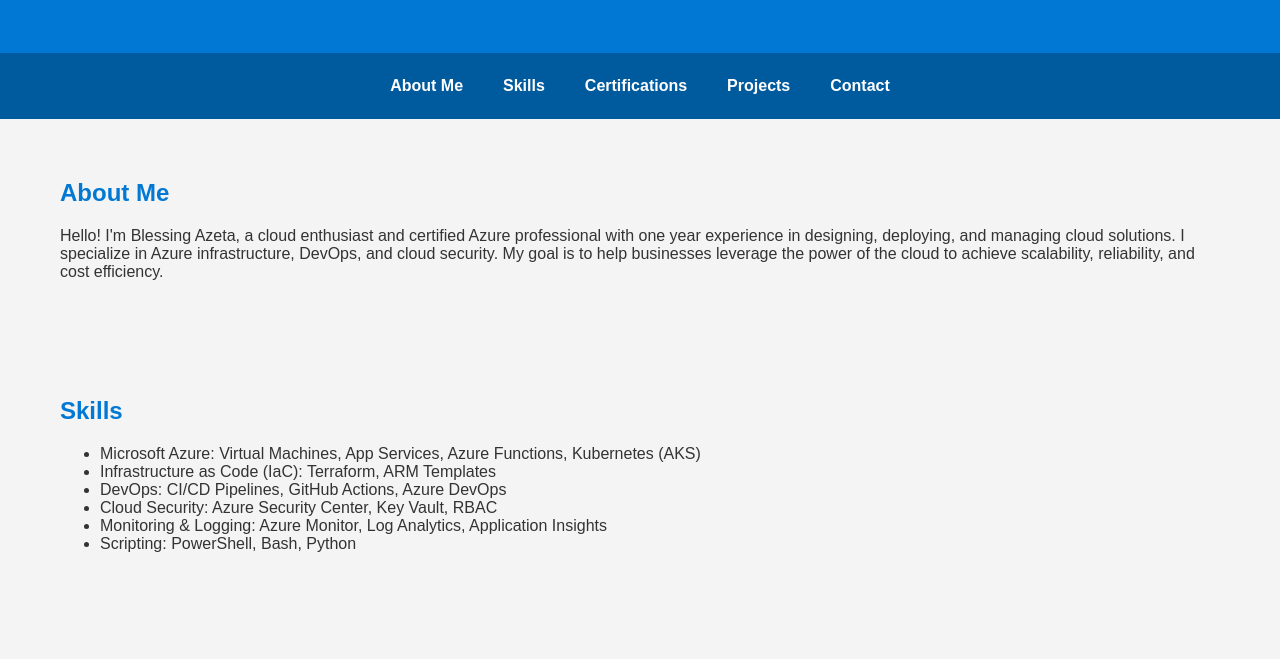
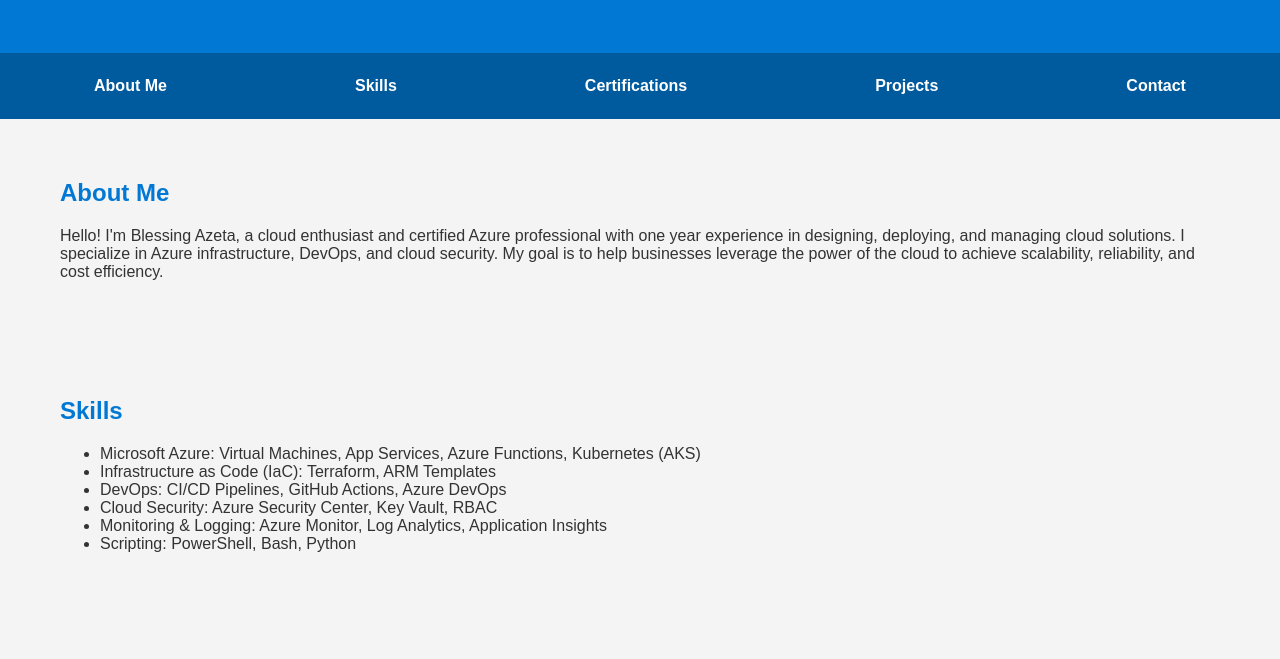
Before and after one commit to Azeta-Insights/Portfolio, a plain HTML site: page index.html in a window 1280 px wide. Shown: the part 141-800 px from the top of the page. Drawn offline with Linux system fonts and the light colour scheme.

Commit message:
Update index.html

```diff
--- a/index.html
+++ b/index.html
@@ -22,13 +22,13 @@
         nav {
             display: flex;
             flex: flex-wrap;
-            justify-content: center;
+            justify-content: space-around;
             background-color: #005A9E; /* Darker Azure blue */
             padding: 10px 0;
         }
         nav a {
             color: #fff;
-            padding: 14px 20px;
+            padding: 14px 10px;
             text-decoration: none;
             text-align: center;
             font-weight: bold;
```
